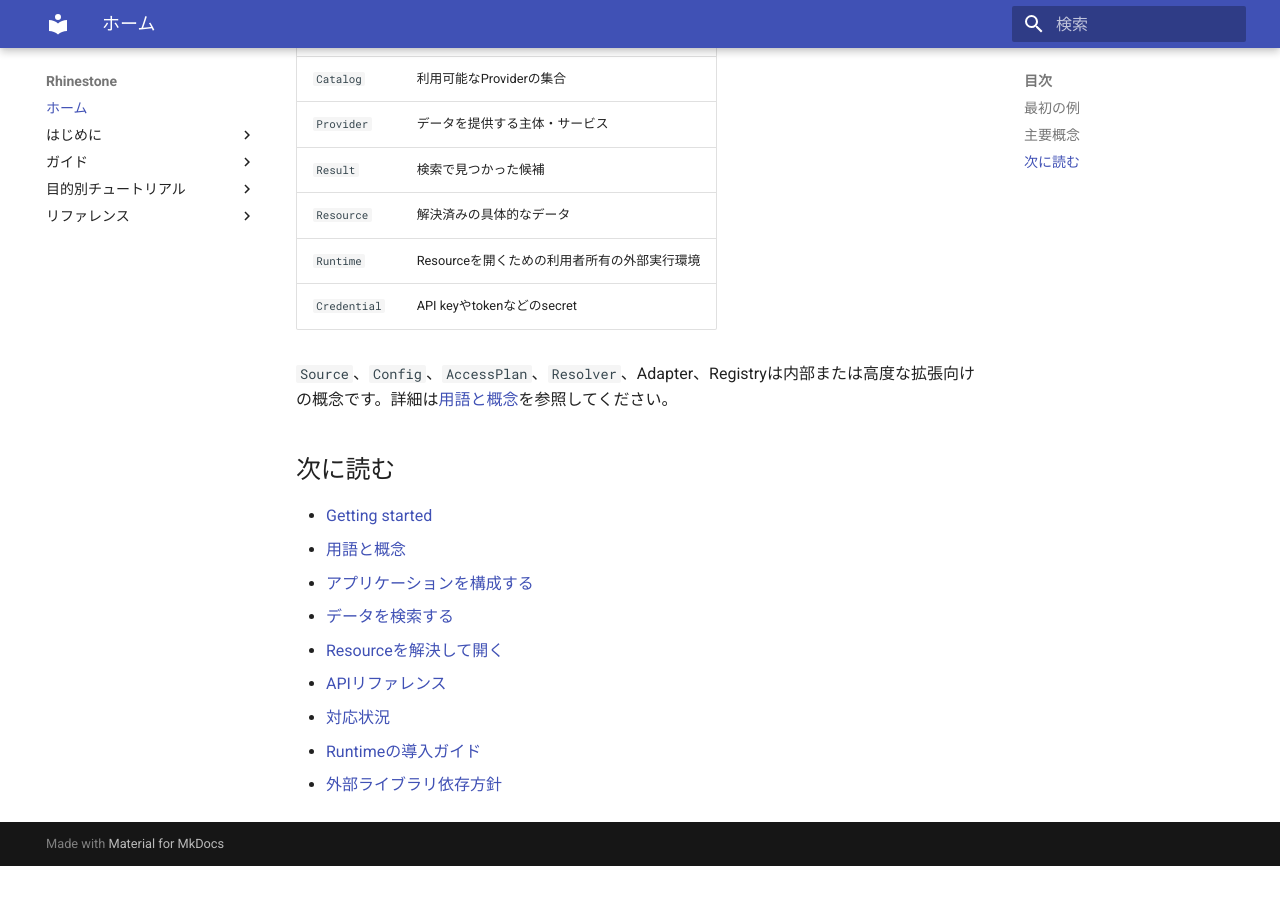
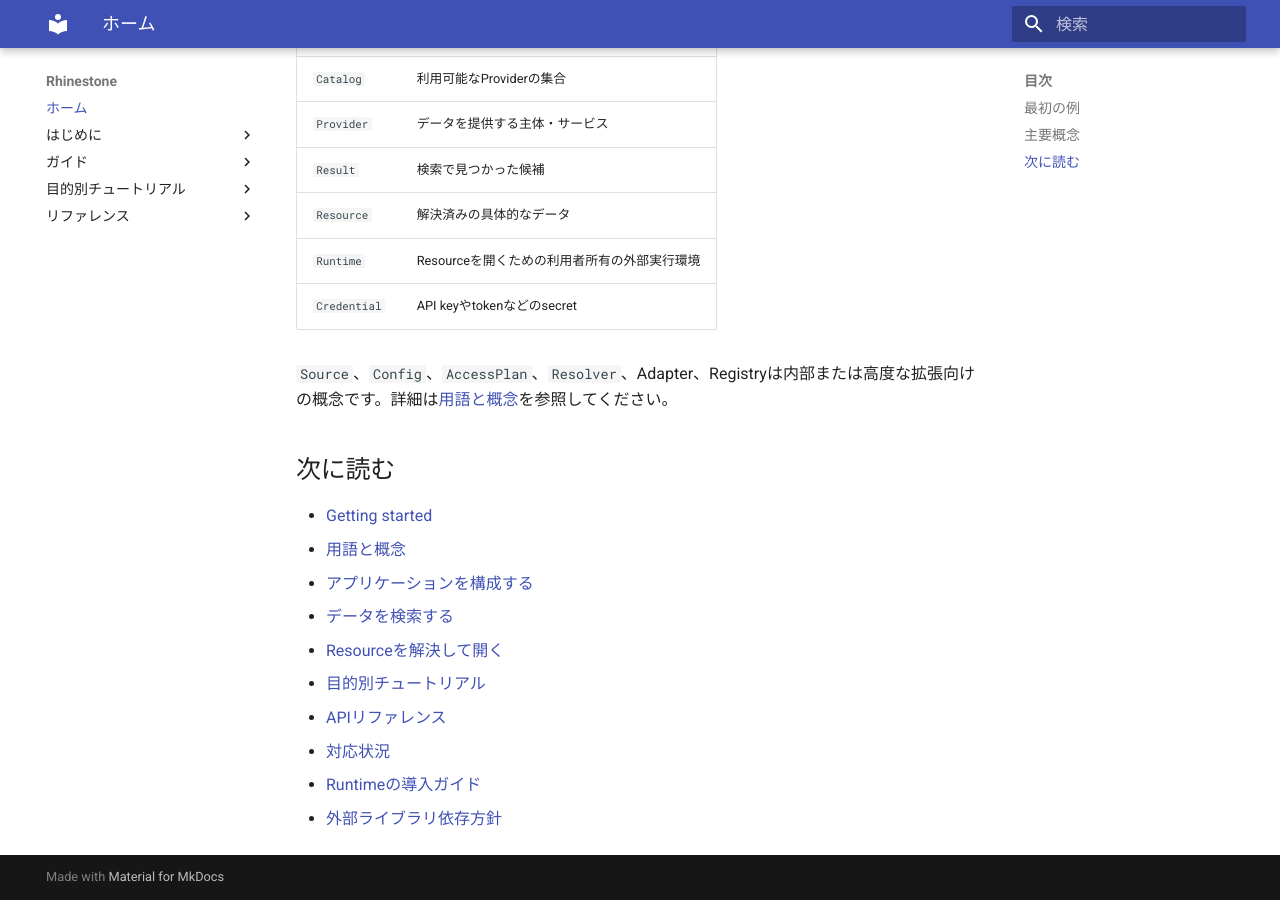
Before and after one commit to u-kitazawa/rhinestone, an MkDocs documentation site: the page built from docs/index.md, in a window 1280 px wide and 900 px high, scrolled down 734 px. Built offline with MkDocs 1.6.1 and Material for MkDocs 9.7.7, drawn with Linux system fonts in a browser that asks for light colours; before the commit the page ends 1600 px from its top, so only the background shows below that.

Commit message:
docs: add purpose tutorial navigation

```diff
--- a/docs/index.md
+++ b/docs/index.md
@@ -44,6 +44,7 @@ with resource.open("rasterio") as dataset:
 - [アプリケーションを構成する](configuration.md)
 - [データを検索する](search.md)
 - [Resourceを解決して開く](resolve-and-open.md)
+- [目的別チュートリアル](tutorials/index.md)
 - [APIリファレンス](api.md)
 - [対応状況](compatibility.md)
 - [Runtimeの導入ガイド](runtimes.md)
```
